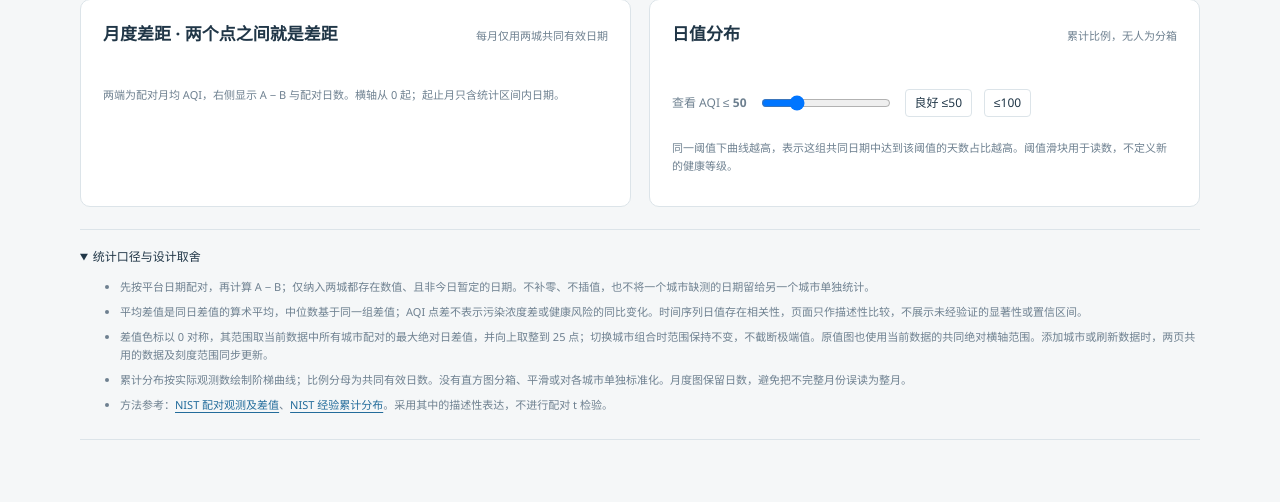
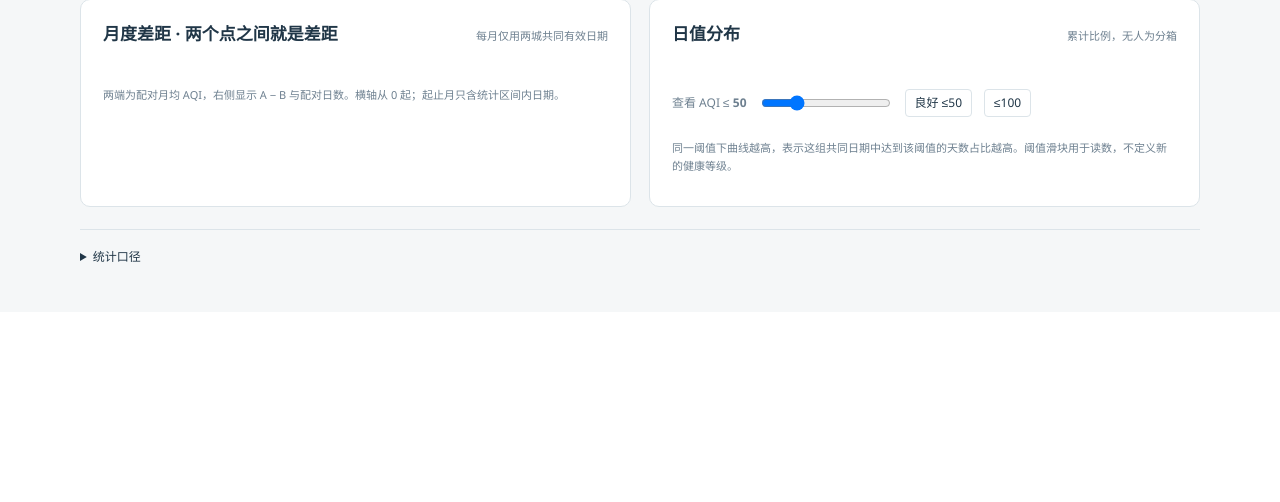
Before and after one commit to XanHiaoo/aqi-atlas, a Python web app: template aqirec/templates/compare.html in a window 1280 px wide. Shown: the part 571-1073 px from the top of the page. After the commit the page ends 833 px from the top, so only its background shows below. Run offline with Jinja, Linux system fonts and the light colour scheme; the template is opened without the code that fills it, so the values that code supplies are empty.

Commit message:
style: simplify comparison notes and collapse by default

```diff
--- a/aqirec/templates/compare.html
+++ b/aqirec/templates/compare.html
@@ -10,8 +10,7 @@ __AQIREC_NAV__
 <section class="cards" aria-label="共同日期的配对差异"><div class="card"><div class="card-label">平均同日差值 A − B</div><div class="card-value" id="mean-delta"></div><div class="card-sub">AQI 点，仅描述指数差值</div></div><div class="card"><div class="card-label">同日差值的中位数</div><div class="card-value" id="median-delta"></div><div class="card-sub">减少少数极端日对概览的影响</div></div><div class="card"><div class="card-label" id="lower-label"></div><div class="card-value" id="lower-days"></div><div class="card-sub" id="ties"></div></div><div class="card"><div class="card-label">良好天数差 A − B</div><div class="card-value" id="good-difference"></div><div class="card-sub">美标 AQI ≤ 50，相同日期作分母</div></div></section>
 <section class="panel"><div class="section-head"><h2>差值日历 · 差异发生在哪一天</h2><span>每格 A − B，数值越接近 0，颜色越浅</span></div><div class="calendar-scroll" id="delta-calendar"></div><div class="key"><span id="negative-label"></span><span class="gradient-key"><span id="negative-limit"></span><i class="ramp"></i><span id="positive-limit"></span><span>0 在中央</span></span><span id="positive-label"></span></div><div class="date-detail" id="date-detail" role="status"></div><p class="hint">点击、悬停或使用键盘查看两城原值与差值；灰色表示未配对，今日未定稿的数据不参与。差值色标与原版的美标健康等级色标含义不同。</p></section>
 <div class="two-up"><section class="panel"><div class="section-head"><h2>月度差距 · 两个点之间就是差距</h2><span>每月仅用两城共同有效日期</span></div><div class="legend" id="monthly-legend"></div><div class="chart-scroll" id="monthly"></div><p class="hint">两端为配对月均 AQI，右侧显示 A − B 与配对日数。横轴从 0 起；起止月只含统计区间内日期。</p></section><section class="panel"><div class="section-head"><h2>日值分布</h2><span>累计比例，无人为分箱</span></div><div class="legend" id="ecdf-legend"></div><div class="chart-scroll" id="ecdf"></div><div class="threshold"><label for="threshold">查看 AQI ≤ <strong id="threshold-label">50</strong></label><input id="threshold" type="range" min="0" max="200" step="1" value="50"><button type="button" data-threshold="50">良好 ≤50</button><button type="button" data-threshold="100">≤100</button></div><div class="threshold-output" id="threshold-output"></div><p class="hint">同一阈值下曲线越高，表示这组共同日期中达到该阈值的天数占比越高。阈值滑块用于读数，不定义新的健康等级。</p></section></div>
-<details class="notes" open><summary>统计口径与设计取舍</summary><ul><li>先按平台日期配对，再计算 A − B；仅纳入两城都存在数值、且非今日暂定的日期。不补零、不插值，也不将一个城市缺测的日期留给另一个城市单独统计。</li><li>平均差值是同日差值的算术平均，中位数基于同一组差值；AQI 点差不表示污染浓度差或健康风险的同比变化。时间序列日值存在相关性，页面只作描述性比较，不展示未经验证的显著性或置信区间。</li><li>差值色标以 0 对称，其范围取当前数据中所有城市配对的最大绝对日差值，并向上取整到 25 点；切换城市组合时范围保持不变，不截断极端值。原值图也使用当前数据的共同绝对横轴范围。添加城市或刷新数据时，两页共用的数据及刻度范围同步更新。</li><li>累计分布按实际观测数绘制阶梯曲线；比例分母为共同有效日数。没有直方图分箱、平滑或对各城市单独标准化。月度图保留日数，避免把不完整月份误读为整月。</li><li>方法参考：<a href="https://www.itl.nist.gov/div898/handbook/prc/section3/prc311.htm" target="_blank" rel="noopener">NIST 配对观测及差值</a>、<a href="https://www.itl.nist.gov/div898/software/dataplot/refman1/auxillar/ecdfplot.htm" target="_blank" rel="noopener">NIST 经验累计分布</a>。采用其中的描述性表达，不进行配对 t 检验。</li></ul></details>
-<footer class="foot"><span id="source"></span><span id="generated"></span></footer>
+<details class="notes"><summary>统计口径</summary><ul><li>仅比较两城共同有效日期，差值为 A − B；缺失值不填补，今日暂定值不参与。</li><li>均值和中位数基于同一组日差值；AQI 点差不代表污染浓度或健康风险的变化比例。</li><li>差值色标以 0 对称，所有城市共用刻度，切换城市时范围不变。</li><li>累计占比以共同有效日数为分母，按实际观测值计算。</li></ul></details>
 </main><script type="application/json" id="data">__AQIREC_DATA__</script><script>__AQIREC_SITE_SCRIPT__</script><script>
 "use strict";
 const report=JSON.parse(document.getElementById('data').textContent),byId=id=>document.getElementById(id),NS='http://www.w3.org/2000/svg';
@@ -52,6 +51,6 @@ const initialA=[params.get('a'),savedPair[0],savedCities[0],report.cities[0]?.ke
 const initialB=[params.get('b'),savedPair[1],savedCities[1],...report.cities.map(city=>city.key)].find(key=>key!==initialA&&availableKey(key));
 byId('city-a').value=initialA||'';byId('city-b').value=initialB||'';
 byId('swap').addEventListener('click',()=>{const a=byId('city-a').value;byId('city-a').value=byId('city-b').value;byId('city-b').value=a;render();});byId('threshold').addEventListener('input',threshold);document.querySelectorAll('[data-threshold]').forEach(button=>button.addEventListener('click',()=>{byId('threshold').value=button.dataset.threshold;threshold();}));
-byId('period').textContent=`${report.start_date.replaceAll('-','.')} - ${report.end_date.replaceAll('-','.')} · ${report.provider||report.source} · ${report.standard||'US AQI'} · 选择两城查看共同日期的差异`;byId('source').textContent='与城市日历共用数据 · '+(report.provider||report.source)+' · '+report.cities.length+'座城市';byId('generated').textContent='数据生成于 '+report.generated_at.replace('T',' ').replace('+08:00','')+' 北京时间';
+byId('period').textContent=`${report.start_date.replaceAll('-','.')} - ${report.end_date.replaceAll('-','.')} · ${report.provider||report.source} · ${report.standard||'US AQI'} · 选择两城查看共同日期的差异`;
 if(report.cities.length>=2)render();else{byId('takeaway').textContent='至少需要两座城市才能进行差异对比，请前往城市日历搜索添加城市。';byId('city-a').disabled=true;byId('city-b').disabled=true;byId('swap').disabled=true;document.querySelectorAll('.cards,.panel,.two-up,.notes').forEach(element=>element.hidden=true);}
 </script></body></html>
```
